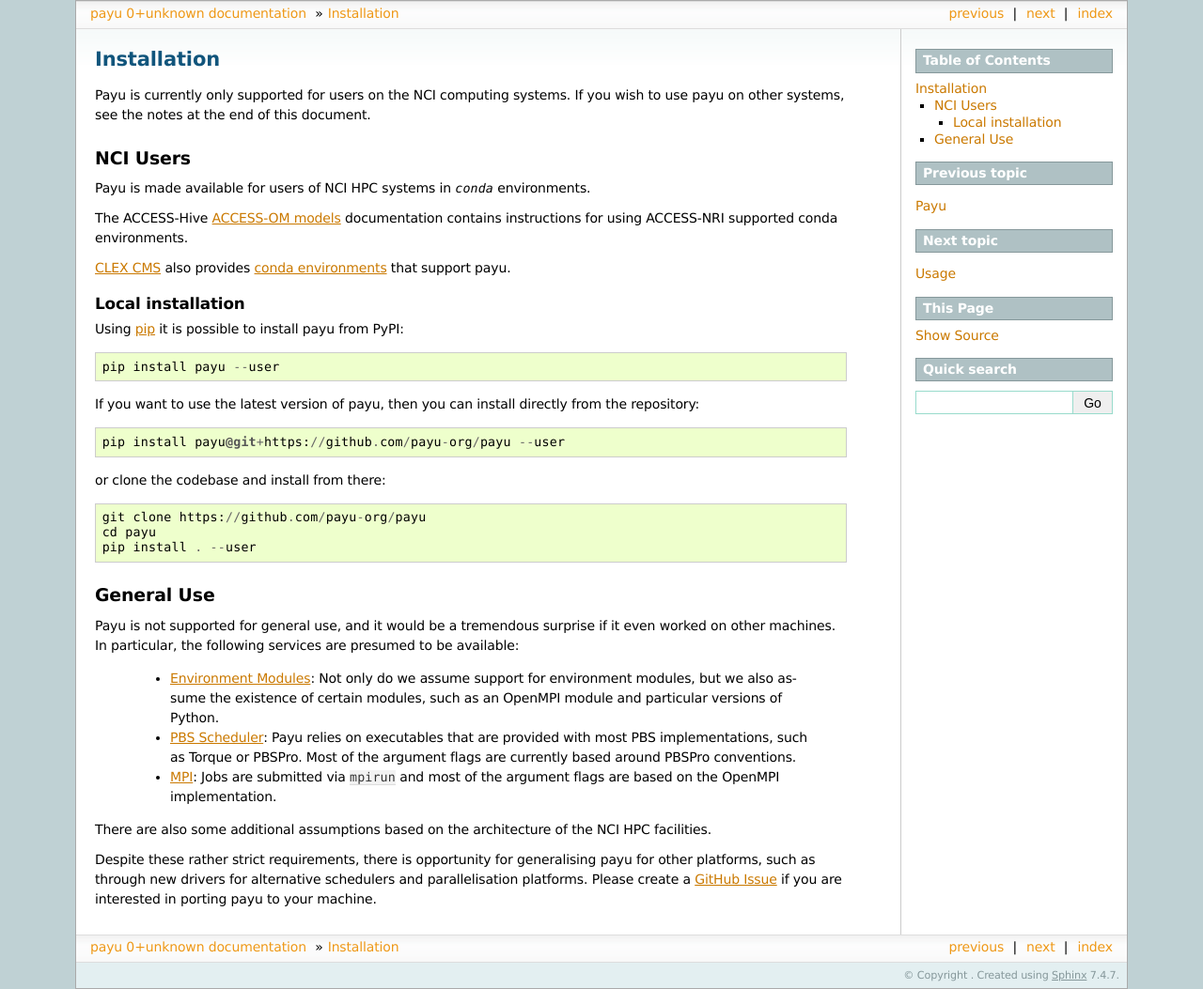
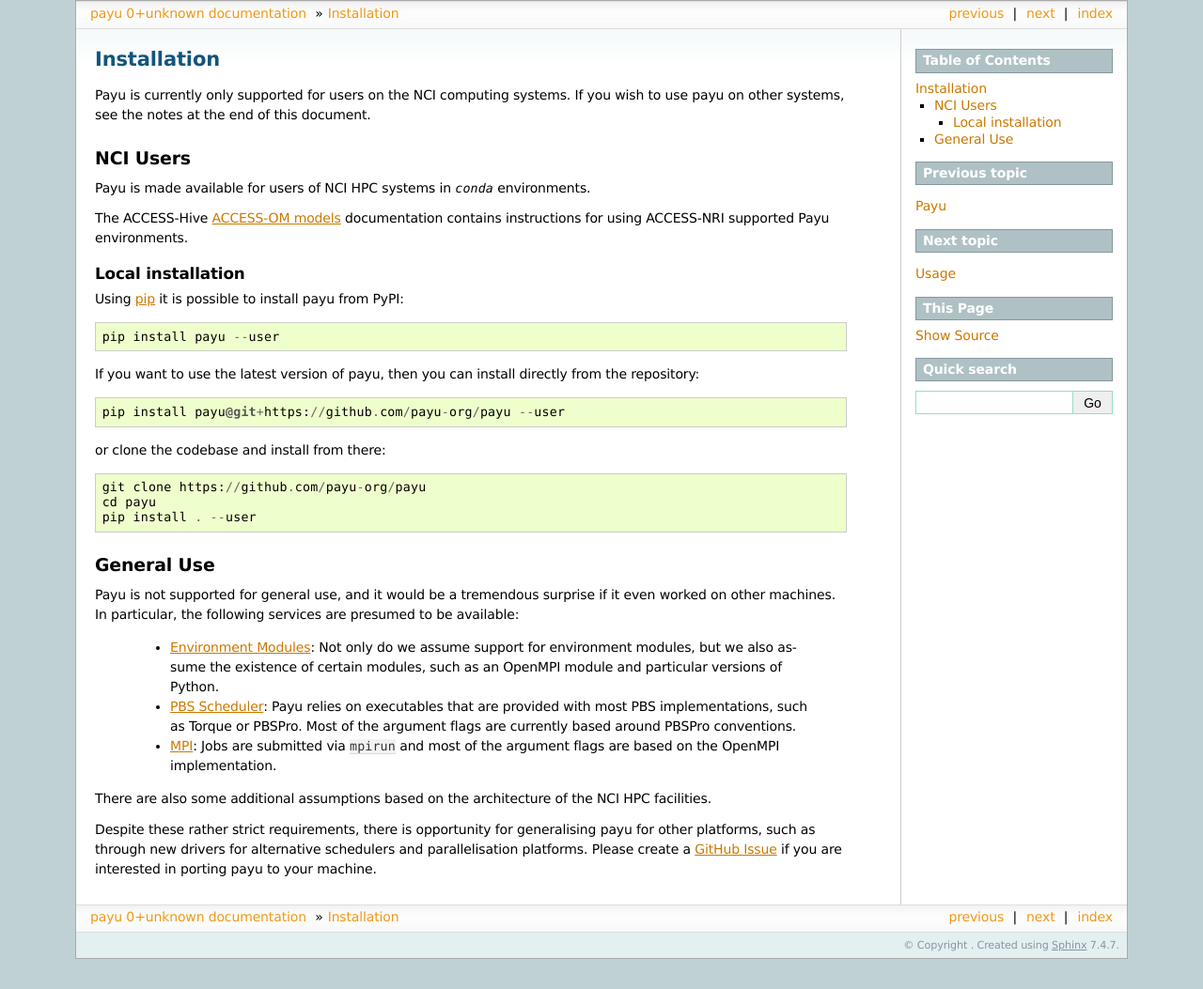
Before and after one commit to payu-org/payu, a Sphinx documentation site: the page built from docs/source/install.rst, in a window 1280 px wide. Shown: the whole page at 94% size. Built offline with Sphinx 7.4.7, drawn with Linux system fonts in a browser that asks for light colours; after the commit the page ends 1021 px from its top, so only the background shows below that.

Commit message:
Fix links on Payu Installation page (#676)
* Removed clex line

* Change ACCESS-OM link to avoid 404 error

```diff
--- a/docs/source/install.rst
+++ b/docs/source/install.rst
@@ -14,9 +14,7 @@
 Payu is made available for users of NCI HPC systems in `conda` environments.
 
 The ACCESS-Hive `ACCESS-OM models`_ documentation contains instructions for
-using ACCESS-NRI supported conda environments.
-
-`CLEX CMS`_ also provides `conda environments`_ that support payu.
+using ACCESS-NRI supported Payu environments.
 
 Local installation
 ------------------
@@ -68,6 +66,5 @@
 .. _`MPI`: http://en.wikipedia.org/wiki/Message_Passing_Interface
 .. _`GitHub Issue`: https://github.com/payu-org/payu/issues
 .. _`pip`: https://pip.pypa.io/en/stable/cli/pip_install
-.. _`ACCESS-OM models`: https://access-hive.org.au/models/run-a-model/run-access-om/#model-specific-prerequisites
+.. _`ACCESS-OM models`: https://docs.access-hive.org.au/models/run_a_model/run_access-om2/#prerequisites
 .. _`conda environments`: https://github.com/coecms/access-esm#quickstart-guide
-.. _`CLEX CMS`: https://github.com/coecms
```
